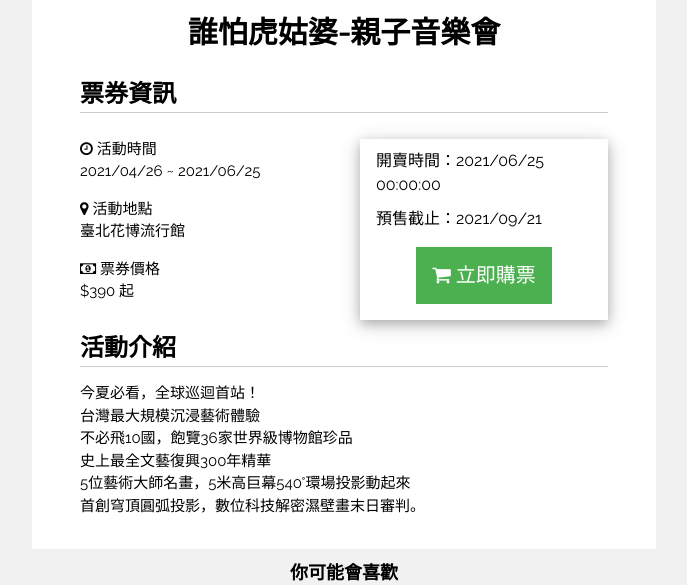
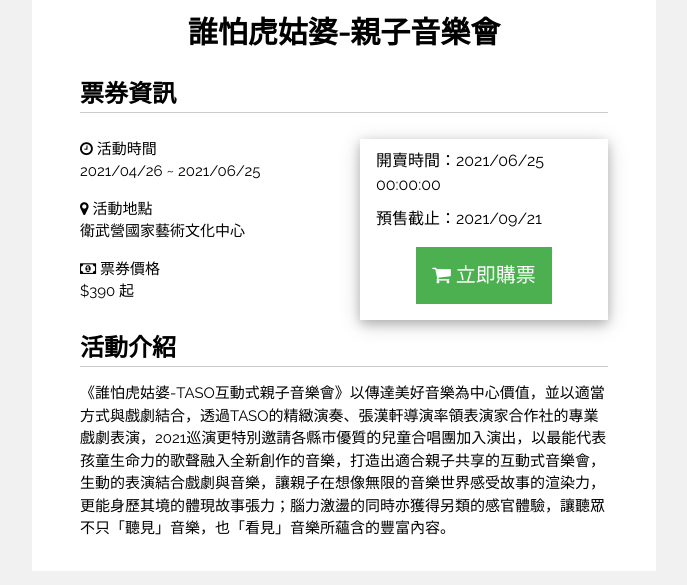
Before and after one commit to huanginch/fintech_final, a Flask app: template templates/ticket_info_1.html in a window 1280 px wide. Shown: the part 527-1112 px from the top of the page, without its empty margins (296-983 px from the left). Run offline with Flask 2, Linux system fonts and the light colour scheme; the template is opened without the code that fills it: most values are stand-ins (such as "Sample title", 1, 10 or a date in 2020); parts of the project's set-up code (start-up, migrations or seed data) failed here and were passed over.

Commit message:
演唱會DEMO流程

```diff
--- a/app.py
+++ b/app.py
@@ -90,8 +90,9 @@ def logout():
 @app.route('/ticket', methods=["GET","POST"])
 @jwt_required()
 def ticket():
+    title = request.args.get("title")
     user = get_jwt_identity()
-    return render_template('ticket.html',user=user)
+    return render_template('ticket.html',user=user,title=title)
 
 @app.route('/ticket_info_1', methods=["GET","POST"])
 @jwt_required()
@@ -130,13 +131,13 @@ def ticket_info_3():
 @jwt_required()
 def cart():
     data = {
-        "MerchantID":"MS120905494",
+        "MerchantID":"MS121046056",
         "RespondType":"JSON",
         "TimeStamp": str(int(time.time())),
         "Version":"1.6",
         "MerchantOrderNo":"S_"+str(int(time.time())),
-        "Amt":"10000",
-        "ItemDesc":"Text",
+        "Amt":"2400",
+        "ItemDesc":"BACK TO 70’S 西洋金曲演唱會",
         "Email":"s24527109@gmail.com",
         "LoginType":"0"
     }
--- a/server/src/Crypto.py
+++ b/server/src/Crypto.py
@@ -4,10 +4,10 @@ from Crypto.Util.Padding import pad # pad補滿密文(16倍數)
 import hashlib
 
 # Formatted: b for bytes/ s for strings
-bkey = b"4Mh1NVICHpQYQM9CoCd1Kh7apDZMQrT1"
-bIvs = b"CIh3PVp21MrXvXyP"
-sKey= "4Mh1NVICHpQYQM9CoCd1Kh7apDZMQrT1"
-sIvs = "CIh3PVp21MrXvXyP"
+bkey = b"Zsw1hcMSsUXaYD6KkNXp51CYPownOs2Q"
+bIvs = b"C4eSt2R0mnZRadfP"
+sKey= "Zsw1hcMSsUXaYD6KkNXp51CYPownOs2Q"
+sIvs = "C4eSt2R0mnZRadfP"
 
 def create_mpg_aes_encrypt(data):
     cipher = AES.new(bkey,AES.MODE_CBC,iv=bIvs)
--- a/templates/ticket_info_1.html
+++ b/templates/ticket_info_1.html
@@ -17,7 +17,7 @@ body,h1,h2,h3,h4,h5,h6 {font-family: "Raleway", Arial, Helvetica, sans-serif}
 
 <!-- Page content -->
 <div class="w3-container w3-center w3-margin-top" style="margin:0px auto;">
-    <img src="https://threeonelee.com/wp-content/uploads/20210504163254_70.jpg" alt="文藝復興" style="width: 50%;">
+    <img src="https://imgs.utiki.com.tw/Data/UTIKI_UDN/Images/ADImages/202104/202104230748092253740x420.jpg" alt="文藝復興" style="width: 50%;">
     <div class="w3-container w3-white" style="margin:0px auto; width:50%">
         <div class="w3-container">
             <h2 style="font-weight: bold;">誰怕虎姑婆-親子音樂會</h2>
@@ -34,7 +34,7 @@ body,h1,h2,h3,h4,h5,h6 {font-family: "Raleway", Arial, Helvetica, sans-serif}
                 <p class="w3-left-align">
                     <i class="fa fa-map-marker"></i>
                     活動地點<br>
-                    臺北花博流行館
+                    衛武營國家藝術文化中心
                 </p>
                 <p class="w3-left-align">
                     <i class="fa fa-money"></i>
@@ -49,7 +49,7 @@ body,h1,h2,h3,h4,h5,h6 {font-family: "Raleway", Arial, Helvetica, sans-serif}
                     <h6 class="w3-left-align">開賣時間：2021/06/25 00:00:00</h6>
                     <h6 class="w3-left-align">預售截止：2021/09/21</h6>
                     <div class="w3-section">
-                        <form action="/cart" method="GET">
+                        <form action="/ticket" method="GET">
                             <button id = "check" type="submit" class="w3-button w3-green" name="title" value="會動的文藝復興">
                                 <p id = "check_info" style="font-size: 10px;"><i class="fa fa-shopping-cart fa-2x"> 立即購票</i></p>
                                 <!-- debug : <p>{{data}}</p>  -->
@@ -64,12 +64,7 @@ body,h1,h2,h3,h4,h5,h6 {font-family: "Raleway", Arial, Helvetica, sans-serif}
             <div class="w3-container w3-margin-bottom">
                 <h3 class="w3-left-align w3-border-bottom" style="font-weight: bold;">活動介紹</h3>
                 <p class="w3-left-align">
-                    今夏必看，全球巡迴首站！<br>
-                    台灣最大規模沉浸藝術體驗<br>
-                    不必飛10國，飽覽36家世界級博物館珍品<br>
-                    史上最全文藝復興300年精華<br>
-                    5位藝術大師名畫，5米高巨幕540°環場投影動起來<br>
-                    首創穹頂圓弧投影，數位科技解密濕壁畫末日審判。<br>
+                    《誰怕虎姑婆-TASO互動式親子音樂會》以傳達美好音樂為中心價值，並以適當方式與戲劇結合，透過TASO的精緻演奏、張漢軒導演率領表演家合作社的專業戲劇表演，2021巡演更特別邀請各縣市優質的兒童合唱團加入演出，以最能代表孩童生命力的歌聲融入全新創作的音樂，打造出適合親子共享的互動式音樂會，生動的表演結合戲劇與音樂，讓親子在想像無限的音樂世界感受故事的渲染力，更能身歷其境的體現故事張力；腦力激盪的同時亦獲得另類的感官體驗，讓聽眾不只「聽見」音樂，也「看見」音樂所蘊含的豐富內容。
                 </p>
             </div>
         </div>
--- a/templates/ticket_info_2.html
+++ b/templates/ticket_info_2.html
@@ -49,7 +49,7 @@ body,h1,h2,h3,h4,h5,h6 {font-family: "Raleway", Arial, Helvetica, sans-serif}
                     <h6 class="w3-left-align">開賣時間：2021/05/29 00:00:00</h6>
                     <h6 class="w3-left-align">預售截止：2021/07/17</h6>
                     <div class="w3-section">
-                    <form action="/cart" method="GET">
+                    <form action="/ticket" method="GET">
                         <button id = "check" type="submit" class="w3-button w3-green" name="title" value="BACK TO 70’S 西洋金曲演唱會">
                             <p id = "check_info" style="font-size: 10px;"><i class="fa fa-shopping-cart fa-2x"> 立即購票</i></p>
                             <!-- debug : <p>{{data}}</p> -->
--- a/templates/ticket_info_3.html
+++ b/templates/ticket_info_3.html
@@ -49,7 +49,7 @@ body,h1,h2,h3,h4,h5,h6 {font-family: "Raleway", Arial, Helvetica, sans-serif}
                     <h6 class="w3-left-align">開賣時間：2021/04/26 00:00:00</h6>
                     <h6 class="w3-left-align">預售截止：2021/06/25</h6>
                     <div class="w3-section">
-                        <form action="/cart" method="GET">
+                        <form action="/ticket" method="GET">
                             <button id = "check" type="submit" class="w3-button w3-green" name="title" value="粽邪怨靈鬼屋-生人勿近">
                                 <p id = "check_info" style="font-size: 10px;"><i class="fa fa-shopping-cart fa-2x"> 立即購票</i></p>
                                 <!-- debug : <p>{{data}}</p> -->
```
Also changed, not shown: templates/cart.html (+7 -7 lines).
